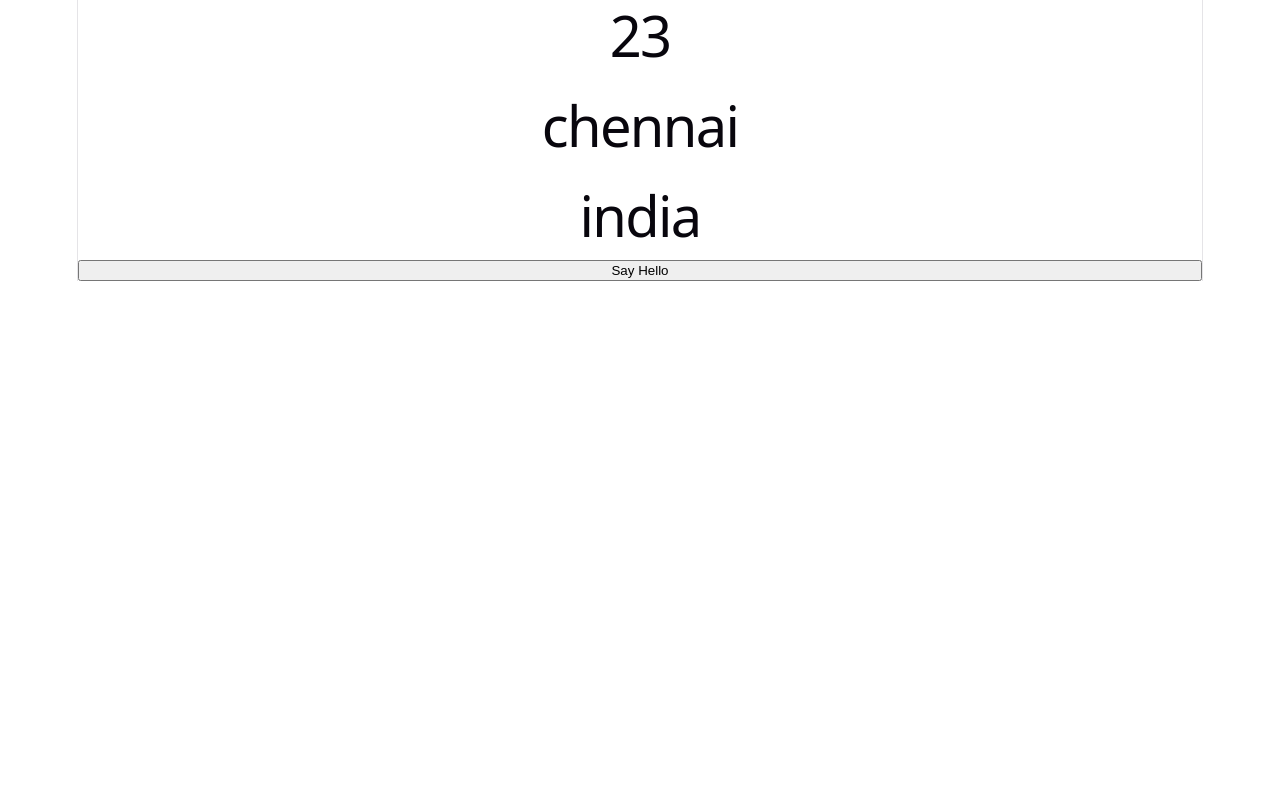
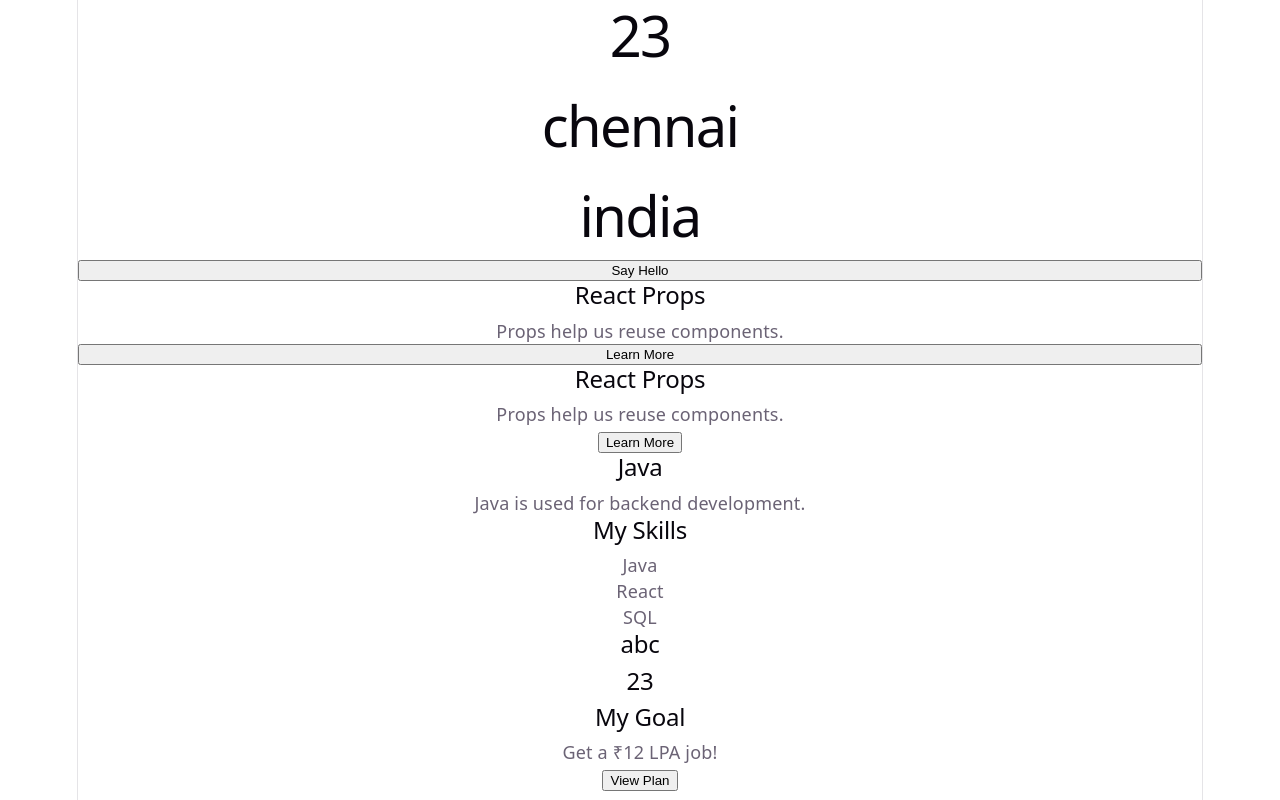
Before and after one commit to RShriya7/React_Details, a React (Vite) app in the folder Properties/: page / in a window 1280 px wide. Shown: the part 1190-1990 px from the top of the page. Before the commit the page ends 1471 px from the top, so only its background shows below. Built offline with nearby package versions, Linux system fonts and the light colour scheme.

Commit message:
Children as Props

```diff
--- a/Properties/src/App.jsx
+++ b/Properties/src/App.jsx
@@ -10,6 +10,8 @@ import DefaultProps from './DefaultProps'
 import RenamingPropsDestructuring from './RenamingPropsDestructuring'
 import NestedObjectsAsProps from './NestedObjects_Props'
 import PassingFun_Props from './PassingFunctionsAsProps'
+import Children from './Children'
+import Children2 from './Children2'
 
 function App() {
   function handleClick() {
@@ -24,6 +26,11 @@ function App() {
         },
         country:"india"
       };
+
+    const user1={
+      name:"abc",
+      age:23
+    };
 
   {/* Passing function as prop */}
   function handleGreet()
@@ -67,6 +74,40 @@ function App() {
 
       {/* Passing function as prop */}
       <PassingFun_Props onGreet = {handleGreet}/>
+
+      {/*Passing Children to component */}
+      <Children>
+        <h2>React Props</h2>
+        <p>Props help us reuse components.</p>
+        <button>Learn More</button>
+      </Children>
+
+      <div>
+        <Children>
+          <h2>React Props</h2>
+          <p>Props help us reuse components.</p>
+          <button>Learn More</button>
+        </Children>
+
+        <Children>
+          <h2>Java</h2>
+          <p>Java is used for backend development.</p>
+        </Children>
+      </div>
+
+      {/*Passing Children & Props to component */}
+      <div>
+        <Children2 title="My Skills" emp={user1}>
+           <p>Java</p>
+          <p>React</p>
+          <p>SQL</p>
+        </Children2>
+
+         <Children2 title="My Goal">
+        <p>Get a ₹12 LPA job!</p>
+        <button>View Plan</button>
+      </Children2>
+      </div>
     </>
 
 
--- /dev/null
+++ b/Properties/src/Children.jsx
@@ -0,0 +1,11 @@
+function Children({children})
+{
+    return (
+        <>
+            {children}
+        </>
+    );
+
+}
+
+export default Children;
--- /dev/null
+++ b/Properties/src/Children2.jsx
@@ -0,0 +1,12 @@
+function Children2({title,children,emp={}})
+{
+    return(<>
+        <h2>{title} </h2>
+        {children}
+        <h2>{emp.name}</h2>
+        <h2> {emp.age}</h2>
+    </>);
+}
+
+
+export default Children2;
```
Also changed, not shown: 1 other file (tests, documents, lock files or other folders).
